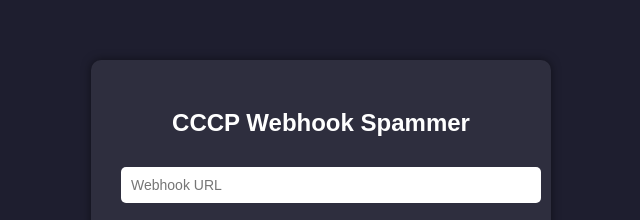
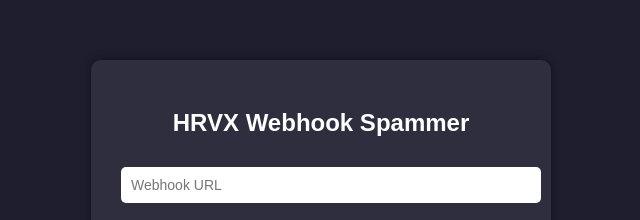
Before and after one commit to X-soviet/HRVX-webhookspam, a plain HTML site: page index.html in a window 1280 px wide. Shown: the part 120-340 px from the top of the page, 319-959 px from the left. Drawn offline with Linux system fonts and the light colour scheme.

Commit message:
Update index.html

```diff
--- a/index.html
+++ b/index.html
@@ -3,7 +3,7 @@
 <head>
   <meta charset="UTF-8">
   <meta name="viewport" content="width=device-width, initial-scale=1.0">
-  <title>CCCP Webhook Spammer</title>
+  <title>HRVX Webhook Spammer</title>
   <style>
     body {
       background-color: #1e1e2f;
@@ -63,7 +63,7 @@
 </head>
 <body>
   <div class="container">
-    <h2>CCCP Webhook Spammer</h2>
+    <h2>HRVX Webhook Spammer</h2>
     <input type="text" id="webhook" placeholder="Webhook URL">
     <textarea id="message" rows="3" placeholder="Message"></textarea>
     <input type="number" id="count" placeholder="送信回数">
```
